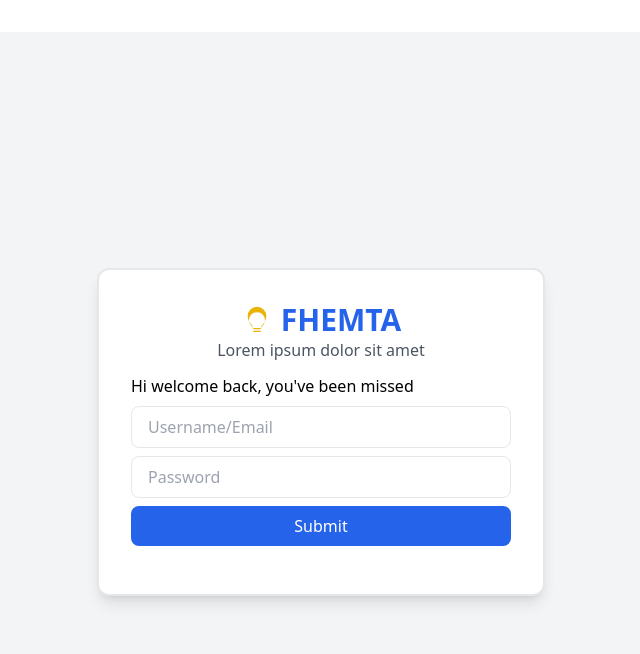
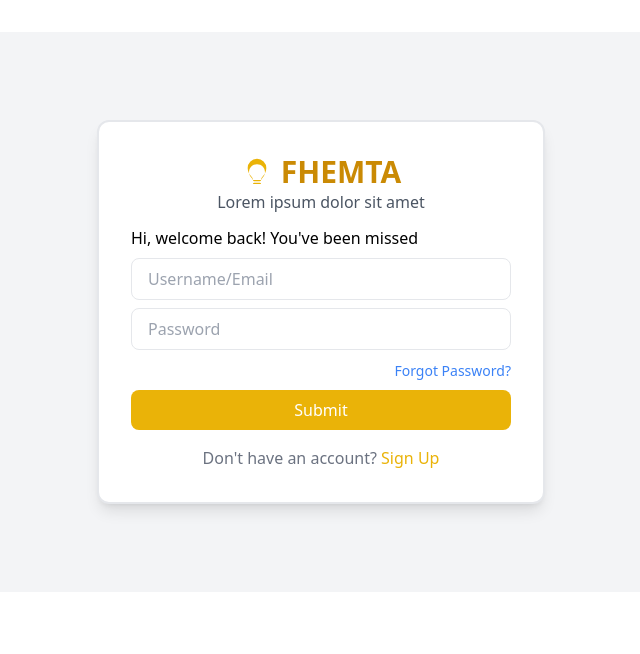
Before and after one commit to Ahsaan-ullah3236/React-js_Task_firstSol, a React (Vite) app in the folder my-vue-app/: page / in a window 1280 px wide. Shown: the top 654 px of the page, without its empty margins (319-959 px from the left). Built offline with nearby package versions, Linux system fonts and the light colour scheme.

Commit message:
Update App component styling and text for enhanced user experience

```diff
--- a/my-vue-app/src/App.jsx
+++ b/my-vue-app/src/App.jsx
@@ -2,7 +2,7 @@ import './App.css';
 
 function App() {
   return (
-    <div className="flex items-center justify-center min-h-screen bg-gray-100">
+    <div className="flex items-center justify-center h-[70vh] bg-gray-100">
       <div className="w-full max-w-md p-8 bg-white shadow-lg rounded-xl border-2">
         <div className="flex items-center justify-center space-x-2">
           <svg
@@ -13,35 +13,47 @@ function App() {
           >
             <path d="M12 2a7 7 0 0 0-7 7c0 2.69 1.33 4.61 2.46 6.06.65.81 1.29 1.61 1.54 2.44v.5a1 1 0 0 0 1 1h4a1 1 0 0 0 1-1v-.5c.25-.83.89-1.63 1.54-2.44C17.67 13.61 19 11.69 19 9a7 7 0 0 0-7-7Zm-2 18a1 1 0 0 0-1 1h6a1 1 0 0 0-1-1h-4Zm-1-2c-.05-.14-.18-.45-.44-.81a9.9 9.9 0 0 1-.82-1.09c-.86-1.14-1.74-2.33-1.74-4 0-3.34 2.66-6 6-6s6 2.66 6 6c0 1.67-.88 2.86-1.74 4a9.9 9.9 0 0 1-.82 1.09c-.26.36-.39.67-.44.81h-6Z" />
           </svg>
-          <h1 className="text-3xl font-bold text-blue-600">FHEMTA</h1>
+          <h1 className="text-3xl font-bold text-yellow-600">FHEMTA</h1>
         </div>
+
         <p className="text-gray-600 text-center mb-3">Lorem ipsum dolor sit amet</p>
 
         <form id="myForm" className="space-y-2">
-          <h4 className="text-left">Hi welcome back, you've been missed</h4>
+          <h4 className="text-left">Hi, welcome back! You've been missed</h4>
+
           <input
             type="text"
             id="name"
             placeholder="Username/Email"
             required
-            className="w-full px-4 py-2 border rounded-lg focus:outline-none focus:ring-2 focus:ring-blue-500"
+            className="w-full px-4 py-2 border rounded-lg focus:outline-none focus:ring-2 focus:ring-yellow-500"
           />
+
           <input
-            type="email"
-            id="email"
+            type="password"
+            id="password"
             placeholder="Password"
             required
-            className="w-full px-4 py-2 border rounded-lg focus:outline-none focus:ring-2 focus:ring-blue-500"
+            className="w-full px-4 py-2 border rounded-lg focus:outline-none focus:ring-2 focus:ring-yellow-500"
           />
+
+
+          <div className="text-right">
+            <a href="#" className="text-blue-500 text-sm hover:underline">Forgot Password?</a>
+          </div>
+
           <button
             type="submit"
-            className="w-full bg-blue-600 text-white py-2 rounded-lg hover:bg-blue-700 transition duration-300"
+            className="w-full bg-yellow-500 text-white py-2 rounded-lg hover:bg-yellow-600 transition duration-300"
           >
             Submit
           </button>
         </form>
 
-        <p id="message" className="text-center text-gray-500 mt-4"></p>
+        {/* Don't have an account? Sign Up */}
+        <p className="text-center text-gray-500 mt-4">
+          Don't have an account? <a href="#" className="text-yellow-500 hover:underline">Sign Up</a>
+        </p>
       </div>
     </div>
   );
```
